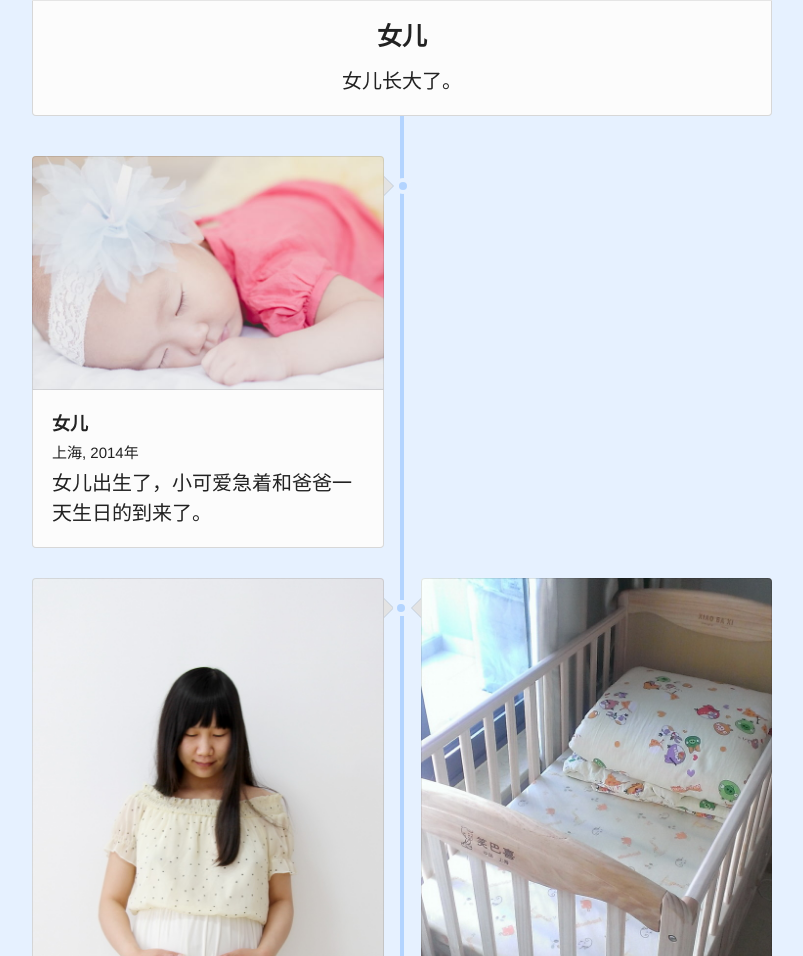
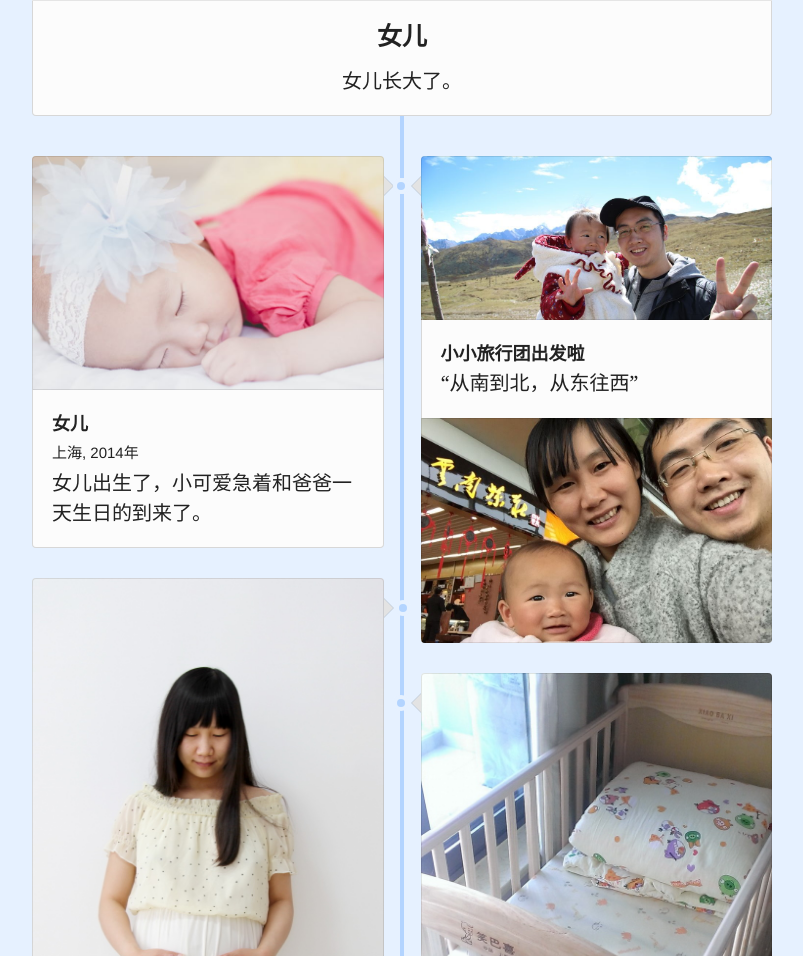
Before and after one commit to wizicer/love.icerdesign.com, a website: page index.jade in a window 1280 px wide. Shown: the part 1653-2609 px from the top of the page, without its empty margins (238-1041 px from the left). Drawn offline with nearby package versions, Linux system fonts and the light colour scheme; files that its build step writes are made by us from their sources.

Commit message:
add little travel team picture

```diff
--- a/index.jade
+++ b/index.jade
@@ -25,6 +25,13 @@ html(lang="en")
             h2 女儿
             h3 上海, 2014年
             p 女儿出生了，小可爱急着和爸爸一天生日的到来了。
+          li.right
+            figure.image
+              img(src="images/hongyuan.jpg")
+            h2 小小旅行团出发啦
+            p “从南到北，从东往西”
+            figure.image
+              img(src="images/yunnan.jpg")
           li.left
             figure.image
               img(src="images/pregnancy.jpg")
```
Also changed, not shown: images/hongyuan.jpg (added), images/yunnan.jpg (added), index.html.
